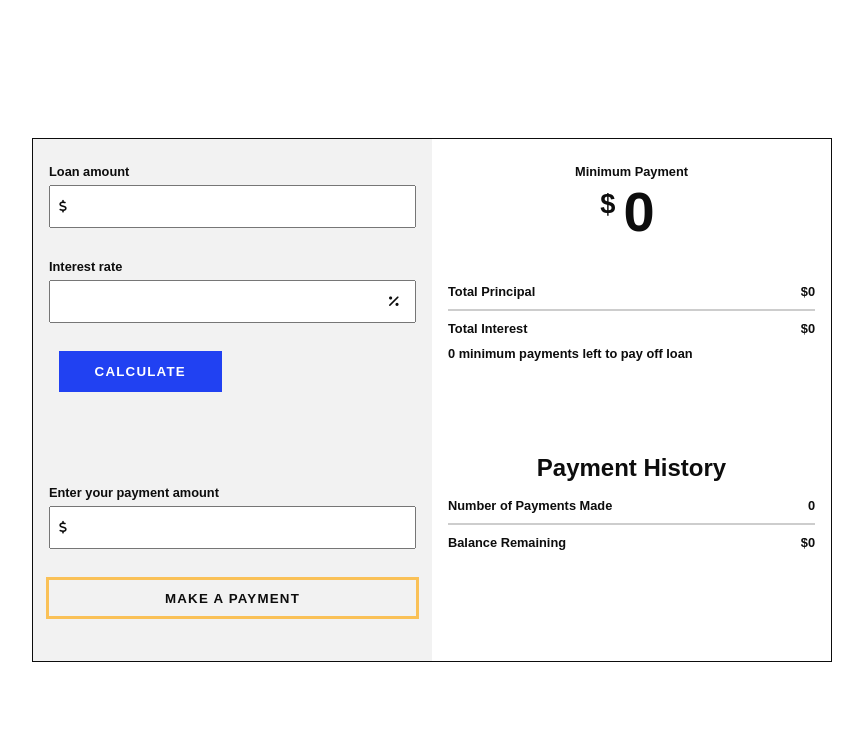
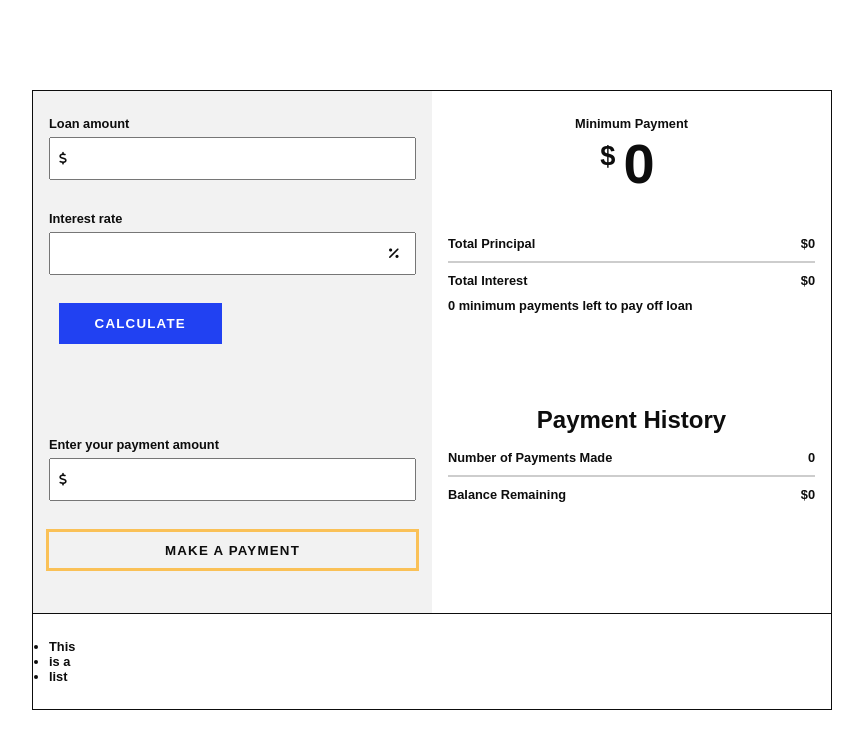
Before and after one commit to j-phillips-hub/debt-free-calculator, a React (Create React App) app: page / in a window 1280 px wide. Shown: the top 748 px of the page, without its empty margins (208-1071 px from the left). Built offline with nearby package versions, Linux system fonts and the light colour scheme.

Commit message:
Setup paymnetslist styles

```diff
--- a/src/components/MakeAPayment.jsx
+++ b/src/components/MakeAPayment.jsx
@@ -1,6 +1,7 @@
 import React from "react";
 import Input from "./Input";
 import PaymentInfo from "./PaymentInfo";
+import PaymentsList from "./PaymentsList";
 import FontAwesomeIcon from "./FontAwesomeIcon";
 import CalculateBtn from "./CalculateBtn";
 import "../styles/MakeAPayment.css";
@@ -160,6 +161,7 @@ class MakeAPayment extends React.Component {
           paymentsMade={paymentsMade}
           balanceRemaining={loanAmount}
         />
+        <PaymentsList />
       </React.Fragment>
     );
   }
--- a/src/components/PaymentsList.jsx
+++ b/src/components/PaymentsList.jsx
@@ -1,7 +1,16 @@
 import React from "react";
+import "../styles/PaymentsList.css";
 
-function PaymentsList() {
-  return <ul></ul>;
+function PaymentsList(props) {
+  return (
+    <section className="paymentsListSection">
+      <ul>
+        <li>This</li>
+        <li>is a</li>
+        <li>list</li>
+      </ul>
+    </section>
+  );
 }
 
 export default PaymentsList;
--- a/src/styles/App.css
+++ b/src/styles/App.css
@@ -58,7 +58,9 @@ hr {
 .app {
   color: var(--clr-text);
   display: grid;
-  grid-template-areas: "m h";
+  grid-template-areas:
+    "m h"
+    "p p";
   grid-template-columns: 1fr 1fr;
   font-family: "Outfit", sans-serif;
   font-size: 0.8rem;
--- /dev/null
+++ b/src/styles/PaymentsList.css
@@ -0,0 +1,4 @@
+.paymentsListSection {
+  border-top: 1px solid var(--clr-text);
+  grid-area: p;
+}
```
